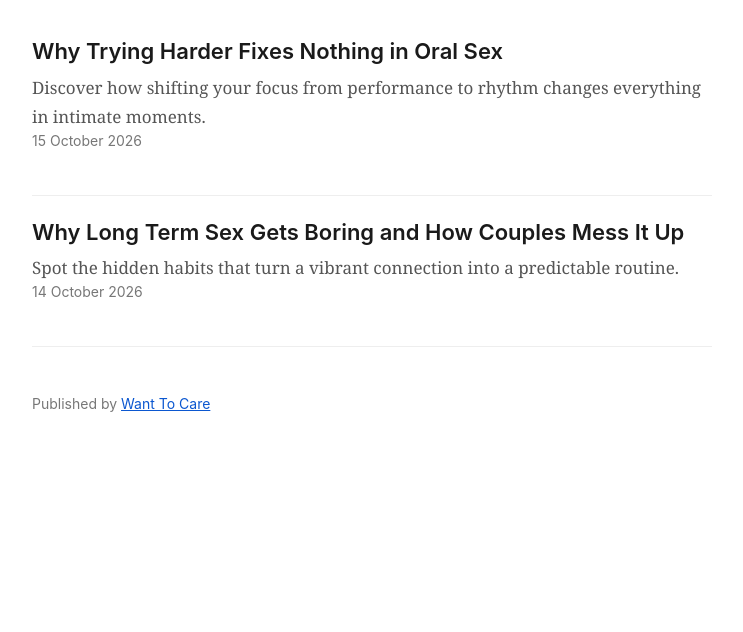
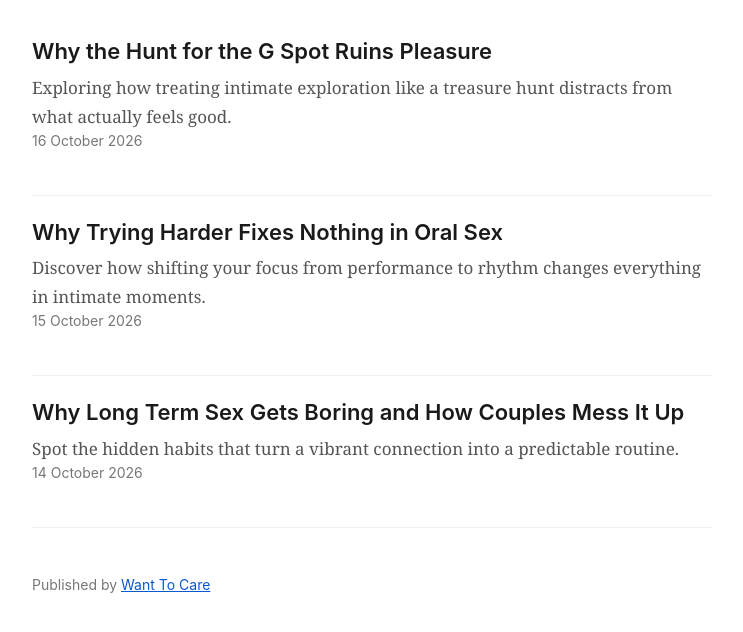
Before and after one commit to wanttocare/wanttocare-appwrite, a website: page index.html in a window 1280 px wide. Shown: the part 156-788 px from the top of the page, without its empty margins (268-1011 px from the left). Drawn offline with Linux system fonts and the light colour scheme.

Commit message:
Update index.html

```diff
--- a/index.html
+++ b/index.html
@@ -1,2 +1,2 @@
 <!doctype html>
-<html lang="en"><head><meta charset="utf-8"><meta name="viewport" content="width=device-width, initial-scale=1"><title>Want To Care Blog</title><meta name="description" content="Articles from Want To Care"><link rel="stylesheet" href="style.css"></head><body><header><a href="index.html">Want To Care Blog</a></header><main><h1>Want To Care Blog</h1><ul class="list"><li><a href="posts/why-trying-harder-fixes-nothing-in-oral-sex.html">Why Trying Harder Fixes Nothing in Oral Sex</a><p>Discover how shifting your focus from performance to rhythm changes everything in intimate moments.</p><div class="date">15 October 2026</div></li><li><a href="posts/why-long-term-sex-gets-boring-and-how-couples-mess-it-up.html">Why Long Term Sex Gets Boring and How Couples Mess It Up</a><p>Spot the hidden habits that turn a vibrant connection into a predictable routine.</p><div class="date">14 October 2026</div></li></ul></main><footer>Published by <a href="https://wantto.care/">Want To Care</a></footer></body></html>
+<html lang="en"><head><meta charset="utf-8"><meta name="viewport" content="width=device-width, initial-scale=1"><title>Want To Care Blog</title><meta name="description" content="Articles from Want To Care"><link rel="stylesheet" href="style.css"></head><body><header><a href="index.html">Want To Care Blog</a></header><main><h1>Want To Care Blog</h1><ul class="list"><li><a href="posts/why-the-hunt-for-the-g-spot-ruins-pleasure.html">Why the Hunt for the G Spot Ruins Pleasure</a><p>Exploring how treating intimate exploration like a treasure hunt distracts from what actually feels good.</p><div class="date">16 October 2026</div></li><li><a href="posts/why-trying-harder-fixes-nothing-in-oral-sex.html">Why Trying Harder Fixes Nothing in Oral Sex</a><p>Discover how shifting your focus from performance to rhythm changes everything in intimate moments.</p><div class="date">15 October 2026</div></li><li><a href="posts/why-long-term-sex-gets-boring-and-how-couples-mess-it-up.html">Why Long Term Sex Gets Boring and How Couples Mess It Up</a><p>Spot the hidden habits that turn a vibrant connection into a predictable routine.</p><div class="date">14 October 2026</div></li></ul></main><footer>Published by <a href="https://wantto.care/">Want To Care</a></footer></body></html>
```
